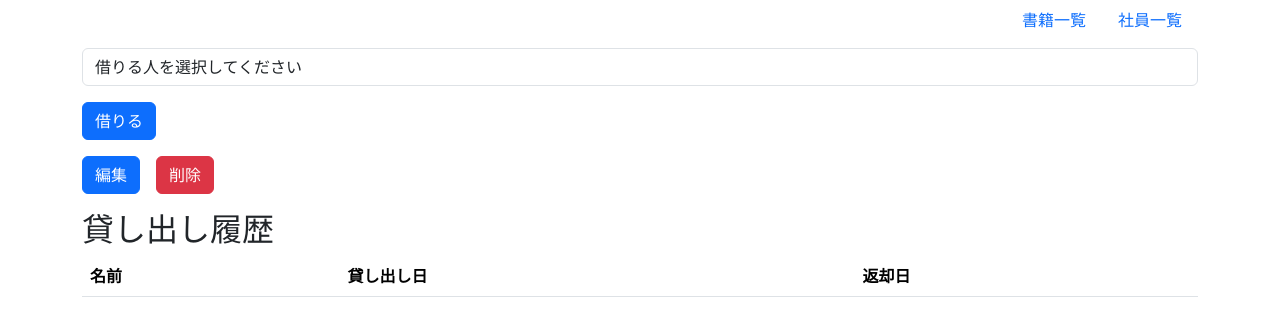
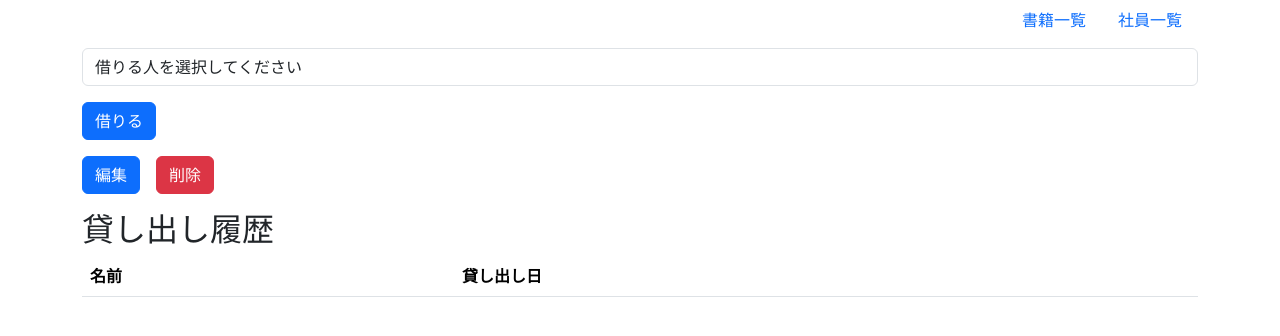
Before and after one commit to takuya-ookuchi/BooksManager, a Rails app: template app/views/books/show.html.slim in a window 1280 px wide. Shown: the part 56-392 px from the top of the page. Run offline with Rails 7, Linux system fonts and the light colour scheme; the template is opened without the code that fills it, so the values that code supplies are empty; style sheets or scripts are compiled from the project's sources; some libraries are stand-ins or nearby versions.

Commit message:
「返却日」を削除

```diff
--- a/app/views/books/show.html.slim
+++ b/app/views/books/show.html.slim
@@ -14,7 +14,6 @@ table.table.table-hover
     tr
       th= User.human_attribute_name(:name)
       th= Rental.human_attribute_name(:created_at)
-      th= Rental.human_attribute_name(:updated_at)
   tbody
     - @book.rentals.each do |rental|
       tr
--- a/config/locales/ja.yml
+++ b/config/locales/ja.yml
@@ -22,7 +22,6 @@ ja:
       rental:
         id: ID
         created_at: 貸し出し日
-        updated_at: 返却日
   date:
     abbr_day_names:
       - 日
```
